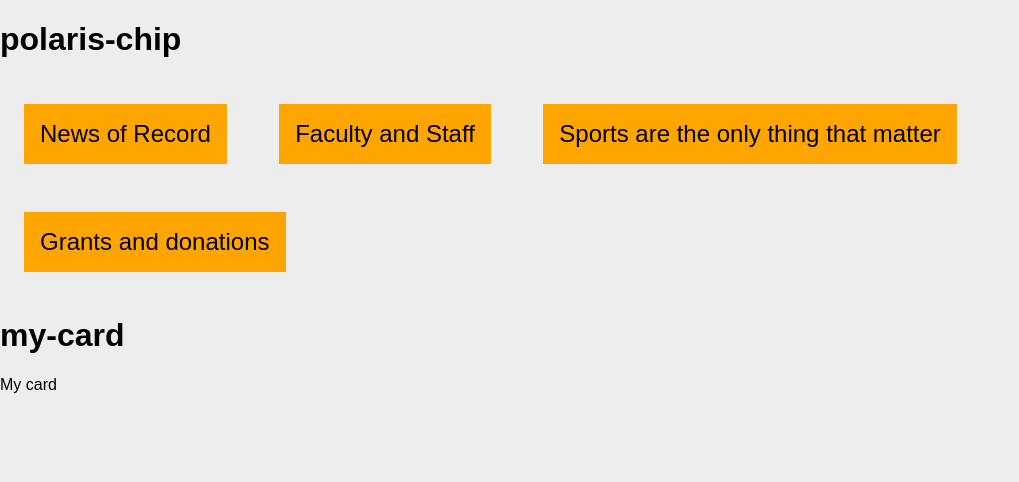
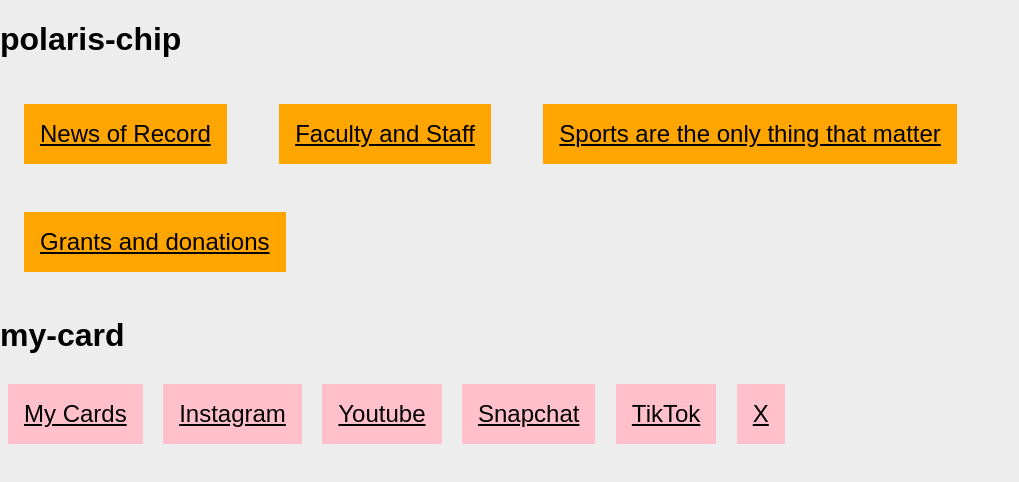
Before and after one commit to samsantivasci/polarischip, a website with bundled scripts: page index.html in a window 1280 px wide. Shown: the whole page, without its empty margins (0-1019 px from the left). Built offline with nearby package versions, Linux system fonts and the light colour scheme.

Commit message:
5 new cards

```diff
--- a/index.html
+++ b/index.html
@@ -33,6 +33,11 @@
 
   <h1>my-card</h1>
   <my-card></my-card>
+  <my-card title="Instagram" link="https://www.instagram.com/"></my-card>
+  <my-card title="Youtube" link= "https://www.youtube.com/"></my-card>
+  <my-card title="Snapchat" link="https://www.snapchat.com/"></my-card>
+  <my-card title="TikTok" link="https://www.tiktok.com/en/"></my-card>
+  <my-card title="X" link="https://x.com/?lang=en"></my-card>
 
   <!-- this is what is bringing in the definition for this tag -->
   <script type="module" src="./src/polaris-chip.js"></script>
--- a/src/my-card.js
+++ b/src/my-card.js
@@ -14,24 +14,38 @@
 
   constructor() {
     super();
-    this.title = "My card";
+    this.title = "My Cards";
+    this.link = '#';
+    this.shiny= false;
+
   }
 
   static get styles() {
     return css`
       :host {
-        display: block;
+        display: inline-flex;
       }
-    `;
+      :host([shiny]) a {
+
+      }a {
+        background-color: pink;
+        color: black;
+        font-size: 24px;
+        padding: 16px;
+        margin: 8px;
+      }
+    `
+
+
   }
-
   render() {
-    return html`<div>${this.title}</div>`;
+    return html`<a href= "${this.link}">${this.title}</a>`;
   }
 
   static get properties() {
     return {
       title: { type: String },
+      link: {type: String },
     };
   }
 }
--- a/src/polaris-chip.js
+++ b/src/polaris-chip.js
@@ -29,6 +29,8 @@
     super();
     // a variable on this object called title
     this.title = 'Chip Default';
+    this.link = '#';
+    this.shiny = false;
   }
 
   // CSS styles are scoped JUST to this element. This uses a technology called
@@ -48,8 +50,10 @@
         /* Always make sure that your element has a default way of being displayed */
         display: inline-flex;
       }
-
-      span {
+      :host([shiny]) a {
+        background-color: yellow;
+      }
+      a {
         background-color: orange;
         color: black;
         font-size: 24px;
@@ -83,7 +87,7 @@
     // it is going to print the title of the element. The magic of Lit is that
     // when title is changed (even by inspecting the document and hacking the value)
     // it will automatically update what is displayed and do so incredibly quickly
-    return html`<span>${this.title}</span>`;
+    return html `<a href= "${this.link}">${this.title}</a>`;
   }
 
   // LitElement uses the properties call to do the following:
@@ -95,6 +99,8 @@
     return {
       // this is a String. Array, Object, Number, Boolean are other valid values here
       title: { type: String },
+      link: {type: String},
+      shiny: {type: Boolean, reflect: true},
     };
   }
 }
```
